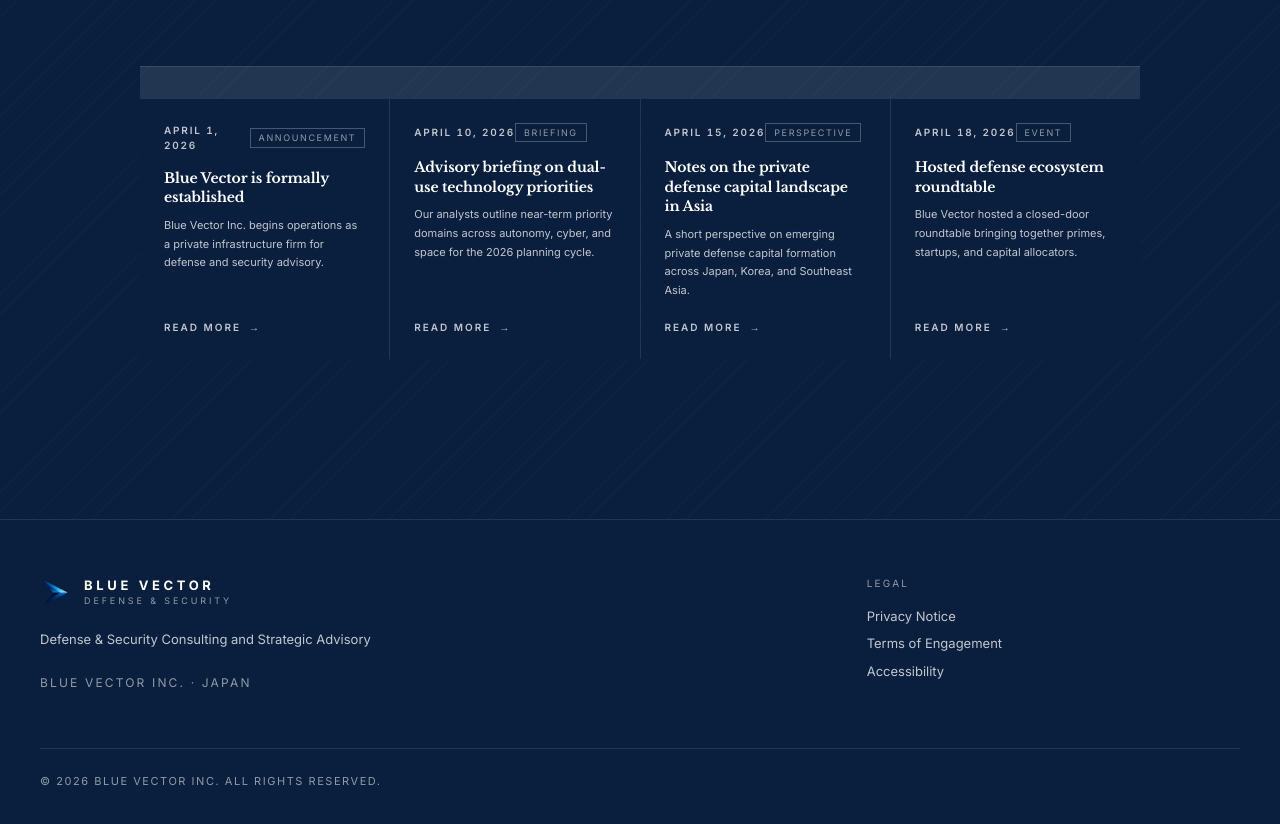
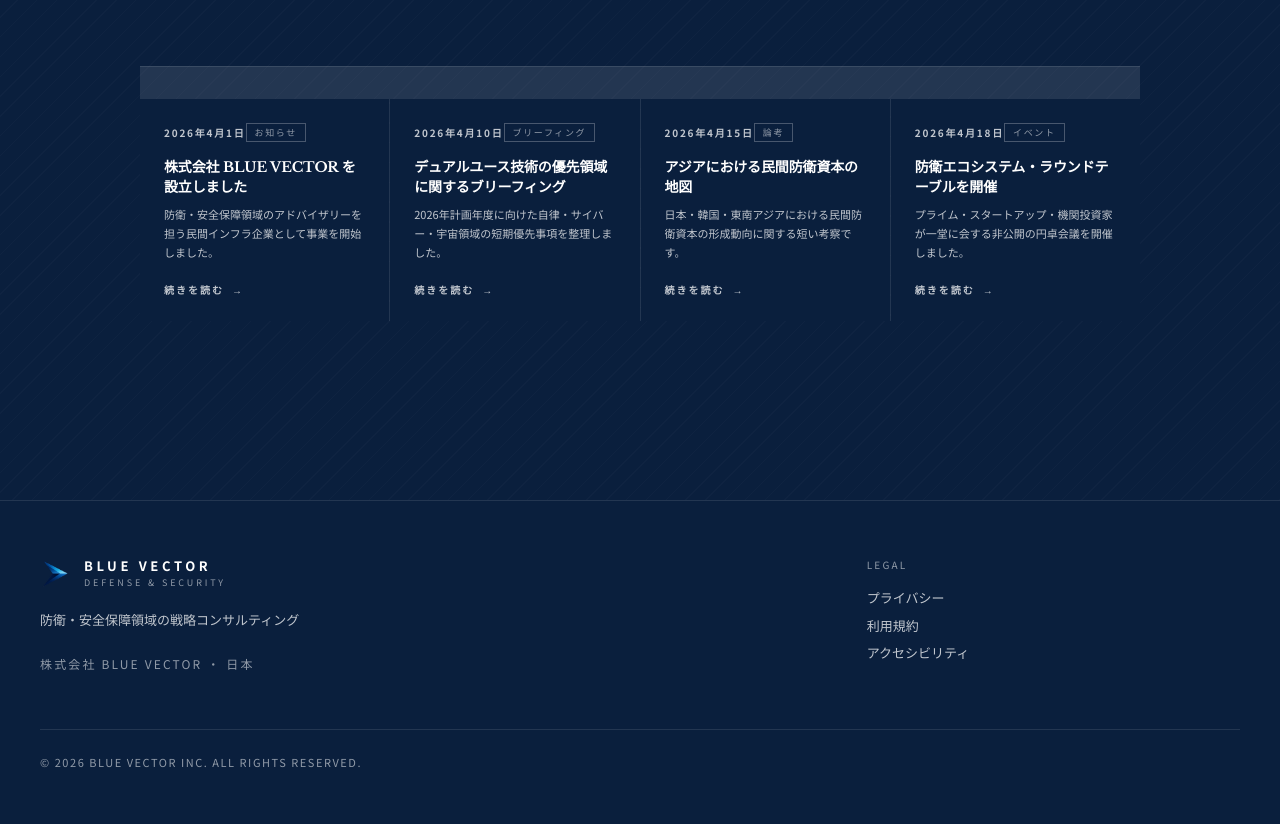
Before and after one commit to nexus-anony/blue-vector, a Next.js app: page /news in a window 1280 px wide. Shown: the part 300-1124 px from the top of the page. Built offline with nearby package versions, Linux system fonts and the light colour scheme.

Commit message:
minor updates

```diff
--- a/app/about/page.tsx
+++ b/app/about/page.tsx
@@ -4,7 +4,7 @@ import About from "@/app/components/sections/About";
 export const metadata: Metadata = {
   title: "About",
   description:
-    "Blue Vector — Vision, Mission, Values. A private infrastructure firm for the defense and security ecosystem, established April 2026.",
+    "BLUE VECTOR — Vision, Mission, Values. A private infrastructure firm for the defense and security ecosystem, established April 2026.",
 };
 
 export default function AboutPage() {
--- a/app/components/LanguageContext.tsx
+++ b/app/components/LanguageContext.tsx
@@ -21,7 +21,7 @@ const LanguageContext = createContext<Ctx | null>(null);
 const STORAGE_KEY = "bv-lang";
 
 export function LanguageProvider({ children }: { children: ReactNode }) {
-  const [lang, setLangState] = useState<Lang>("en");
+  const [lang, setLangState] = useState<Lang>("jp");
 
   useEffect(() => {
     try {
--- a/app/components/sections/Team.tsx
+++ b/app/components/sections/Team.tsx
@@ -72,7 +72,7 @@ export default function Team() {
                       {m.role}
                     </div>
                     <div className="mt-3 pt-3 border-t border-[var(--rule)]">
-                      <p className="text-[12px] leading-[1.7] text-[var(--ink-soft)] line-clamp-6">
+                      <p className="text-[12px] leading-[1.7] text-[var(--ink-soft)]">
                         {m.bio}
                       </p>
                     </div>
--- a/app/contact/page.tsx
+++ b/app/contact/page.tsx
@@ -4,7 +4,7 @@ import Contact from "@/app/components/sections/Contact";
 export const metadata: Metadata = {
   title: "Contact",
   description:
-    "Contact Blue Vector for advisory engagements, briefings, and general inquiries.",
+    "Contact BLUE VECTOR for advisory engagements, briefings, and general inquiries.",
 };
 
 export default function ContactPage() {
--- a/app/layout.tsx
+++ b/app/layout.tsx
@@ -32,9 +32,9 @@ export const metadata: Metadata = {
     template: "%s | BLUE VECTOR",
   },
   description:
-    "Blue Vector is a private infrastructure firm providing defense and security consulting, strategic advisory, community initiatives, technology incubation, and investment support.",
+    "BLUE VECTOR is a private infrastructure firm providing defense and security consulting, strategic advisory, community initiatives, technology incubation, and investment support.",
   keywords: [
-    "Blue Vector",
+    "BLUE VECTOR",
     "Defense",
     "Security",
     "National Security",
@@ -44,13 +44,13 @@ export const metadata: Metadata = {
     "Defense Technology",
     "Defense Investment",
   ],
-  authors: [{ name: "Blue Vector Inc." }],
+  authors: [{ name: "BLUE VECTOR Inc." }],
   openGraph: {
     title: "BLUE VECTOR | Defense & Security Consulting",
     description:
       "Defense and security consulting and strategic advisory. Supporting defense innovation, policy strategy, and ecosystem development.",
     url: "https://blue-vector.vercel.app",
-    siteName: "Blue Vector",
+    siteName: "BLUE VECTOR",
     locale: "en_US",
     type: "website",
   },
--- a/app/lib/content.ts
+++ b/app/lib/content.ts
@@ -126,7 +126,7 @@ export const content: Record<Lang, Dict> = {
     },
     hero: {
       eyebrow: "Defense · Security · Strategic Advisory",
-      headline: "Blue Vector",
+      headline: "BLUE VECTOR",
       tagline: "Defense & Security Consulting and Strategic Advisory",
       subtext:
         "Supporting defense innovation, policy strategy, and ecosystem development for governments, primes, and emerging technology firms operating at the intersection of national security and industry.",
@@ -136,7 +136,7 @@ export const content: Record<Lang, Dict> = {
     about: {
       eyebrow: "01 — About",
       heading: "Connecting people and knowledge in defense",
-      lede: "Blue Vector is a private infrastructure firm that advances the Japanese and allied defense ecosystem through intelligence advisory, strategic assessment, and venture formation. Our model draws on the traditions of civilian strategic assessment organizations while emphasizing execution alongside analysis.",
+      lede: "BLUE VECTOR is a private infrastructure firm that advances the Japanese and allied defense ecosystem through intelligence advisory, strategic assessment, and venture formation. Our model draws on the traditions of civilian strategic assessment organizations while emphasizing execution alongside analysis.",
       visionLabel: "Vision",
       vision: "To realize a society that co-creates peace.",
       missionLabel: "Mission",
@@ -240,7 +240,7 @@ export const content: Record<Lang, Dict> = {
     news: {
       eyebrow: "04 — News",
       heading: "Insights, briefings & announcements",
-      lede: "Updates from Blue Vector — firm announcements, selected research, and perspectives on the evolving defense landscape.",
+      lede: "Updates from BLUE VECTOR — firm announcements, selected research, and perspectives on the evolving defense landscape.",
       viewAll: "View all news",
       readMore: "Read more",
       close: "Close",
@@ -249,10 +249,10 @@ export const content: Record<Lang, Dict> = {
           id: "n1",
           date: "2026-04-01",
           category: "Announcement",
-          title: "Blue Vector is formally established",
+          title: "BLUE VECTOR is formally established",
           excerpt:
-            "Blue Vector Inc. begins operations as a private infrastructure firm for defense and security advisory.",
-          body: "Blue Vector Inc. has been formally established as a private infrastructure firm dedicated to the Japanese and allied defense ecosystem. The firm will provide intelligence advisory, strategic assessment, community initiatives, technology incubation, and investment support services to governments, prime contractors, startups, and capital providers.",
+            "BLUE VECTOR Inc. begins operations as a private infrastructure firm for defense and security advisory.",
+          body: "BLUE VECTOR Inc. has been formally established as a private infrastructure firm dedicated to the Japanese and allied defense ecosystem. The firm will provide intelligence advisory, strategic assessment, community initiatives, technology incubation, and investment support services to governments, prime contractors, startups, and capital providers.",
         },
         {
           id: "n2",
@@ -261,7 +261,7 @@ export const content: Record<Lang, Dict> = {
           title: "Advisory briefing on dual-use technology priorities",
           excerpt:
             "Our analysts outline near-term priority domains across autonomy, cyber, and space for the 2026 planning cycle.",
-          body: "Blue Vector analysts have published an internal briefing covering priority dual-use technology domains for the 2026 planning cycle, with an emphasis on autonomy, cyber resilience, and space-based ISR. The briefing is available to engagement clients on request.",
+          body: "BLUE VECTOR analysts have published an internal briefing covering priority dual-use technology domains for the 2026 planning cycle, with an emphasis on autonomy, cyber resilience, and space-based ISR. The briefing is available to engagement clients on request.",
         },
         {
           id: "n3",
@@ -278,14 +278,14 @@ export const content: Record<Lang, Dict> = {
           category: "Event",
           title: "Hosted defense ecosystem roundtable",
           excerpt:
-            "Blue Vector hosted a closed-door roundtable bringing together primes, startups, and capital allocators.",
-          body: "Blue Vector hosted a closed-door roundtable bringing together representatives of defense primes, emerging technology startups, and institutional capital allocators. Attendees discussed collaboration models for dual-use research and pathways to program-of-record adoption.",
+            "BLUE VECTOR hosted a closed-door roundtable bringing together primes, startups, and capital allocators.",
+          body: "BLUE VECTOR hosted a closed-door roundtable bringing together representatives of defense primes, emerging technology startups, and institutional capital allocators. Attendees discussed collaboration models for dual-use research and pathways to program-of-record adoption.",
         },
       ],
     },
     contact: {
       eyebrow: "05 — Contact",
-      heading: "Engage with Blue Vector",
+      heading: "Engage with BLUE VECTOR",
       lede: "For advisory engagements, briefings, or general inquiries, please send us a note. We respond to qualified correspondence within three business days.",
       nameLabel: "Name",
       namePlaceholder: "Full name",
@@ -306,8 +306,8 @@ export const content: Record<Lang, Dict> = {
     },
     footer: {
       tagline: "Defense & Security Consulting and Strategic Advisory",
-      address: "Blue Vector Inc. · Japan",
-      copyright: "© 2026 Blue Vector Inc. All rights reserved.",
+      address: "BLUE VECTOR Inc. · Japan",
+      copyright: "© 2026 BLUE VECTOR Inc. All rights reserved.",
       legal: ["Privacy Notice", "Terms of Engagement", "Accessibility"],
     },
     lang: { current: "EN", switchTo: "日本語" },
@@ -328,7 +328,7 @@ export const content: Record<Lang, Dict> = {
     },
     hero: {
       eyebrow: "防衛・安全保障・戦略アドバイザリー",
-      headline: "Blue Vector",
+      headline: "BLUE VECTOR",
       tagline: "防衛・安全保障領域の戦略コンサルティング",
       subtext:
         "防衛イノベーション、政策戦略、そしてエコシステム形成を支援します。官公庁、防衛プライム、そして安全保障と産業の交差点で事業を展開する新興企業のパートナーとして活動します。",
--- a/app/news/page.tsx
+++ b/app/news/page.tsx
@@ -4,7 +4,7 @@ import News from "@/app/components/sections/News";
 export const metadata: Metadata = {
   title: "News",
   description:
-    "News, briefings, and announcements from Blue Vector — firm updates, research perspectives, and commentary on the defense landscape.",
+    "News, briefings, and announcements from BLUE VECTOR — firm updates, research perspectives, and commentary on the defense landscape.",
 };
 
 export default function NewsPage() {
--- a/app/team/page.tsx
+++ b/app/team/page.tsx
@@ -4,7 +4,7 @@ import Team from "@/app/components/sections/Team";
 export const metadata: Metadata = {
   title: "Team",
   description:
-    "Founding members of Blue Vector — experienced operators from the Ministry of Defense, the Self-Defense Forces, and the private defense investment sector.",
+    "Founding members of BLUE VECTOR — experienced operators from the Ministry of Defense, the Self-Defense Forces, and the private defense investment sector.",
 };
 
 export default function TeamPage() {
```
